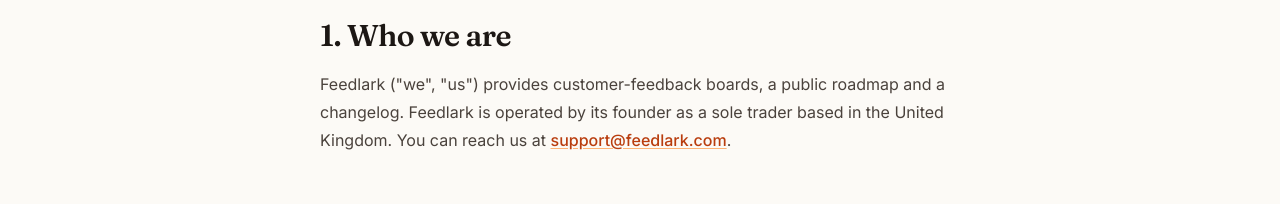
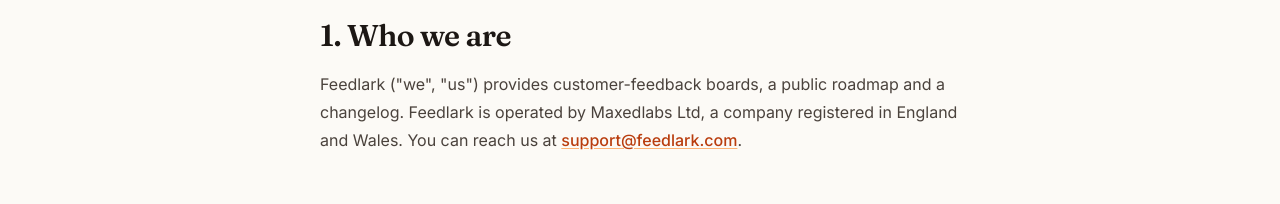
Before and after one commit to maxbeech/feedlark, a Next.js app: page /terms in a window 1280 px wide. Shown: the part 279-483 px from the top of the page. Built offline with nearby package versions, Linux system fonts and the light colour scheme; no server answers.

Commit message:
feat: wire Resend bounce webhook secret; set legal entity to Maxedlabs Ltd (trading as Feedlark)

```diff
--- a/src/app/(marketing)/privacy/page.tsx
+++ b/src/app/(marketing)/privacy/page.tsx
@@ -18,7 +18,7 @@
         <p>Last updated: 25 June 2026. This policy explains what we collect, why, and your rights under the UK GDPR and EU GDPR.</p>
 
         <h2>Who is the data controller</h2>
-        <p>Feedlark, operated by its founder as a sole trader based in the United Kingdom, is the controller of personal data described here. Contact: <a href={`mailto:${CONTACT}`}>{CONTACT}</a>.</p>
+        <p>Maxedlabs Ltd (trading as Feedlark), a company registered in England and Wales, is the controller of personal data described here. Contact: <a href={`mailto:${CONTACT}`}>{CONTACT}</a>.</p>
 
         <h2>What we collect</h2>
         <ul>
--- a/src/app/(marketing)/terms/page.tsx
+++ b/src/app/(marketing)/terms/page.tsx
@@ -18,7 +18,7 @@
         <p>Last updated: 25 June 2026. These terms form a binding agreement between you and Feedlark. By creating an account or using the service you agree to them.</p>
 
         <h2>1. Who we are</h2>
-        <p>Feedlark (&quot;we&quot;, &quot;us&quot;) provides customer-feedback boards, a public roadmap and a changelog. Feedlark is operated by its founder as a sole trader based in the United Kingdom. You can reach us at <a href={`mailto:${CONTACT}`}>{CONTACT}</a>.</p>
+        <p>Feedlark (&quot;we&quot;, &quot;us&quot;) provides customer-feedback boards, a public roadmap and a changelog. Feedlark is operated by Maxedlabs Ltd, a company registered in England and Wales. You can reach us at <a href={`mailto:${CONTACT}`}>{CONTACT}</a>.</p>
 
         <h2>2. Accounts</h2>
         <p>You must be at least 16 and provide accurate information. You are responsible for keeping your credentials secure and for all activity under your account. Tell us promptly if you suspect unauthorised access.</p>
```
Also changed, not shown: 1 other file (tests, documents, lock files or other folders).
